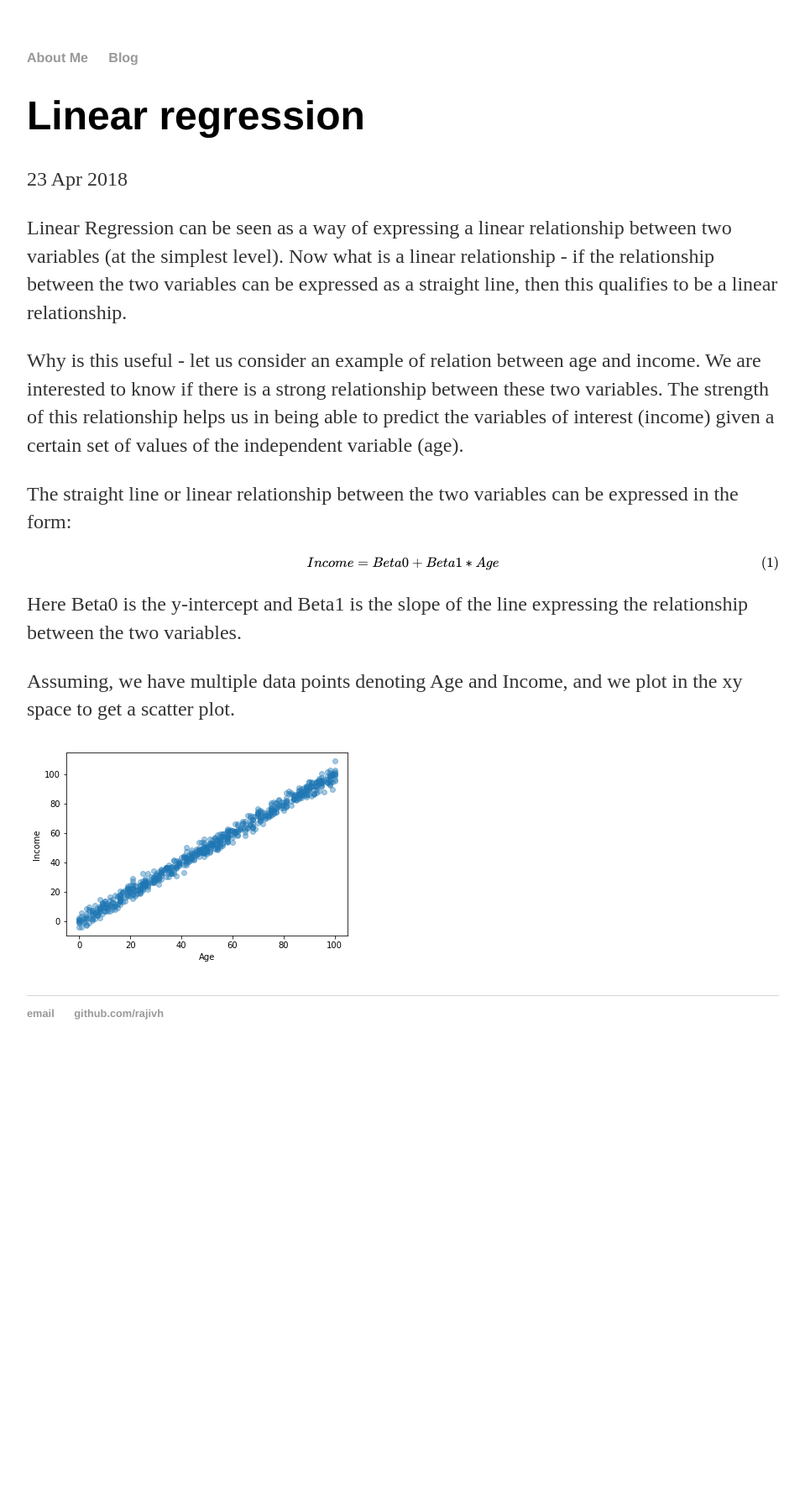
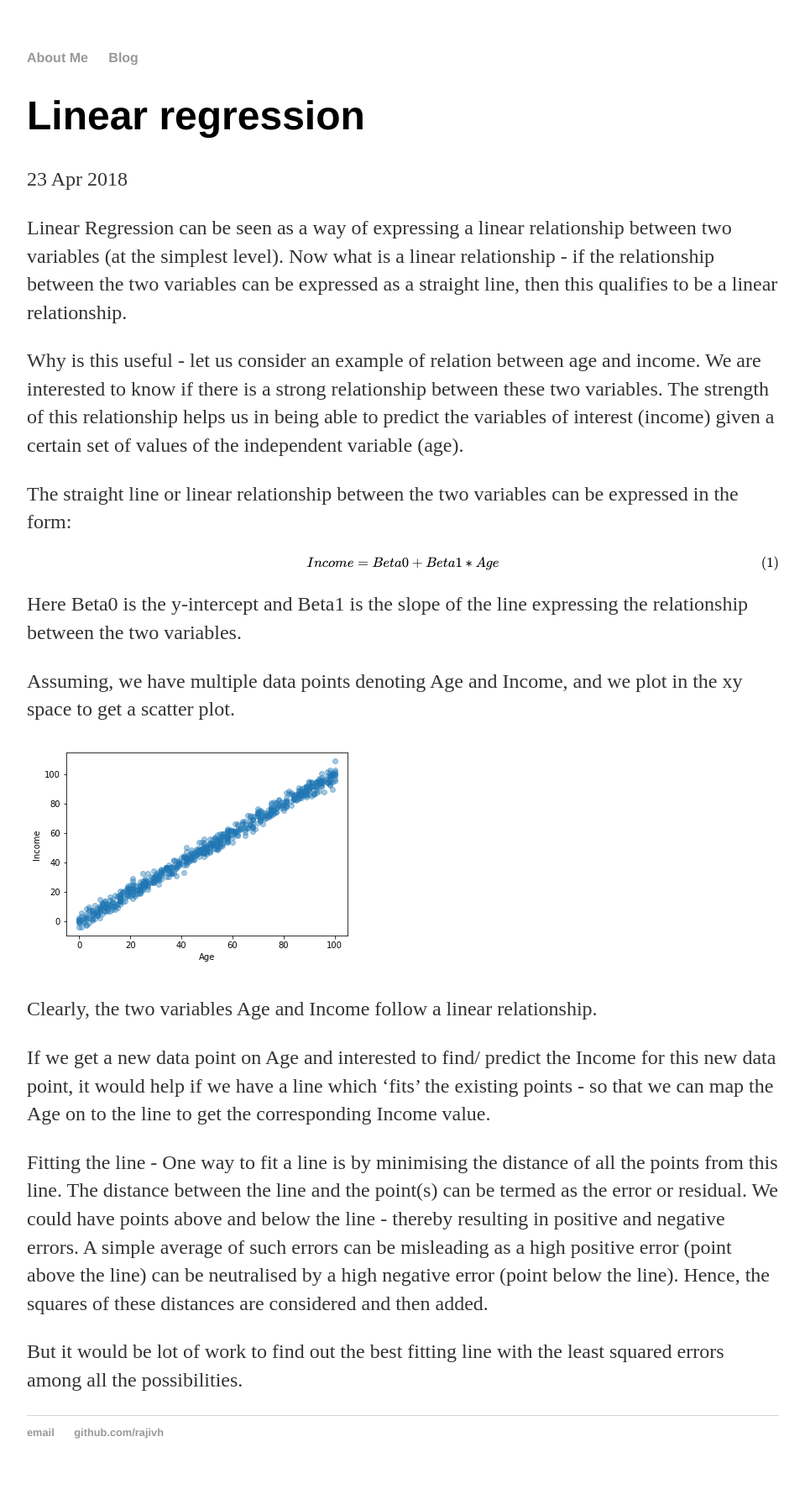
Before and after one commit to Rajivh/rajivh.github.io, a Jekyll site: the page built from _posts/2018-04-23-Linear Regression.md, in a window 1280 px wide. Shown: the whole page at 84% size, without its empty margins (160-1119 px from the left). Built offline with Jekyll 4.4.1, drawn with Linux system fonts in a browser that asks for light colours; our own code applies the rules of GitHub Pages for plain Markdown files; formulas are drawn with MathJax 3; before the commit the page ends 1274 px from its top, so only the background shows below that.

Commit message:
Update 2018-04-23-Linear Regression.md

```diff
--- a/_posts/2018-04-23-Linear Regression.md
+++ b/_posts/2018-04-23-Linear Regression.md
@@ -11,3 +11,11 @@ Here Beta0 is the y-intercept and Beta1 is the slope of the line expressing the
 Assuming, we have multiple data points denoting Age and Income, and we plot in the xy space to get a scatter plot.
 
 ![Plot](/images/Scatterplot.png){:class="img-responsive"}
+
+Clearly, the two variables Age and Income follow a linear relationship.
+
+If we get a new data point on Age and interested to find/ predict the Income for this new data point, it would help if we have a line which 'fits' the existing points - so that we can map the Age on to the line to get the corresponding Income value.
+
+Fitting the line - One way to fit a line is by minimising the distance of all the points from this line. The distance between the line and the point(s) can be termed as the error or residual. We could have points above and below the line - thereby resulting in positive and negative errors. A simple average of such errors can be misleading as a high positive error (point above the line) can be neutralised by a high negative error (point below the line). Hence, the squares of these distances are considered and then added.
+
+But it would be lot of work to find out the best fitting line with the least squared errors among all the possibilities.
```
